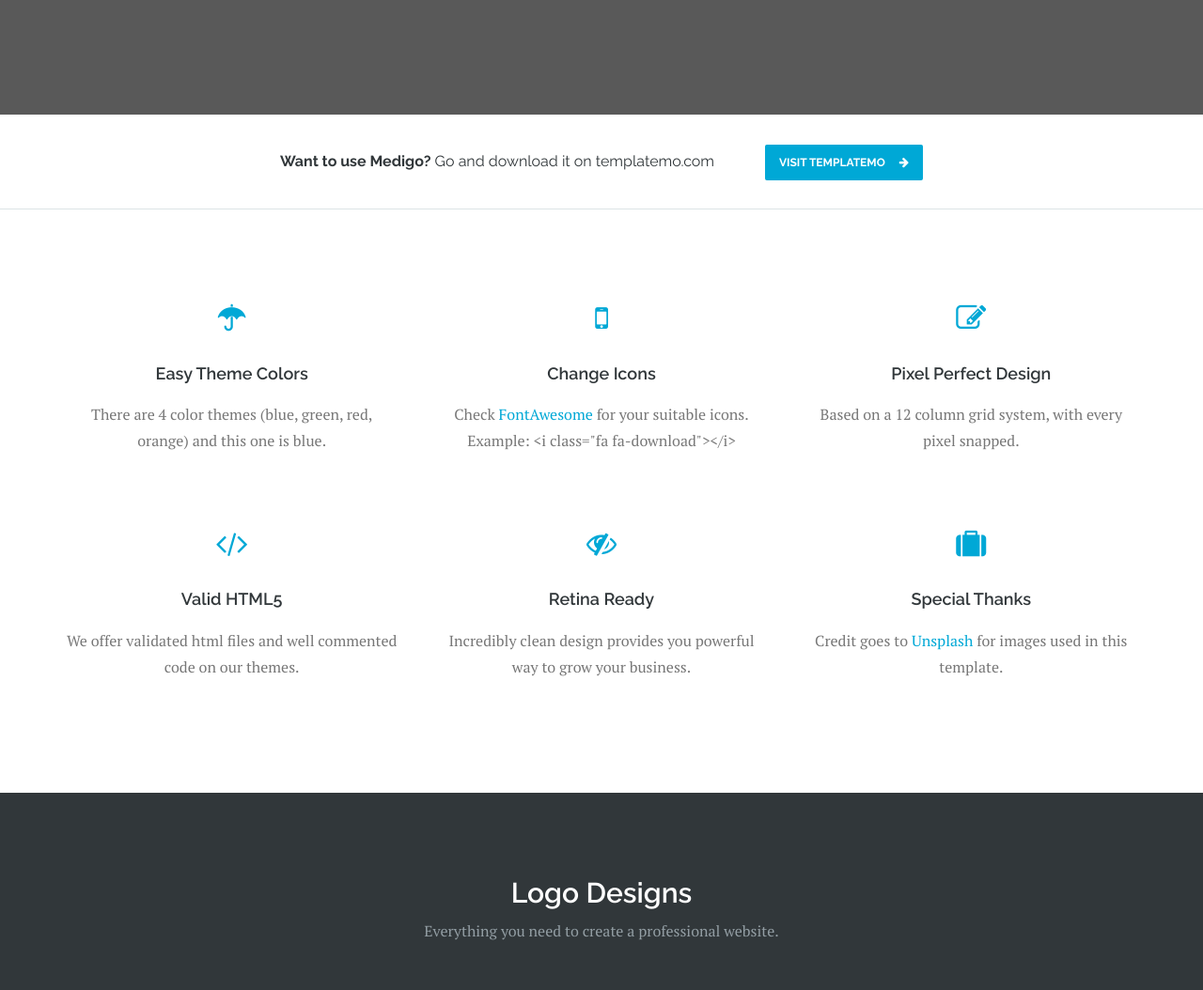
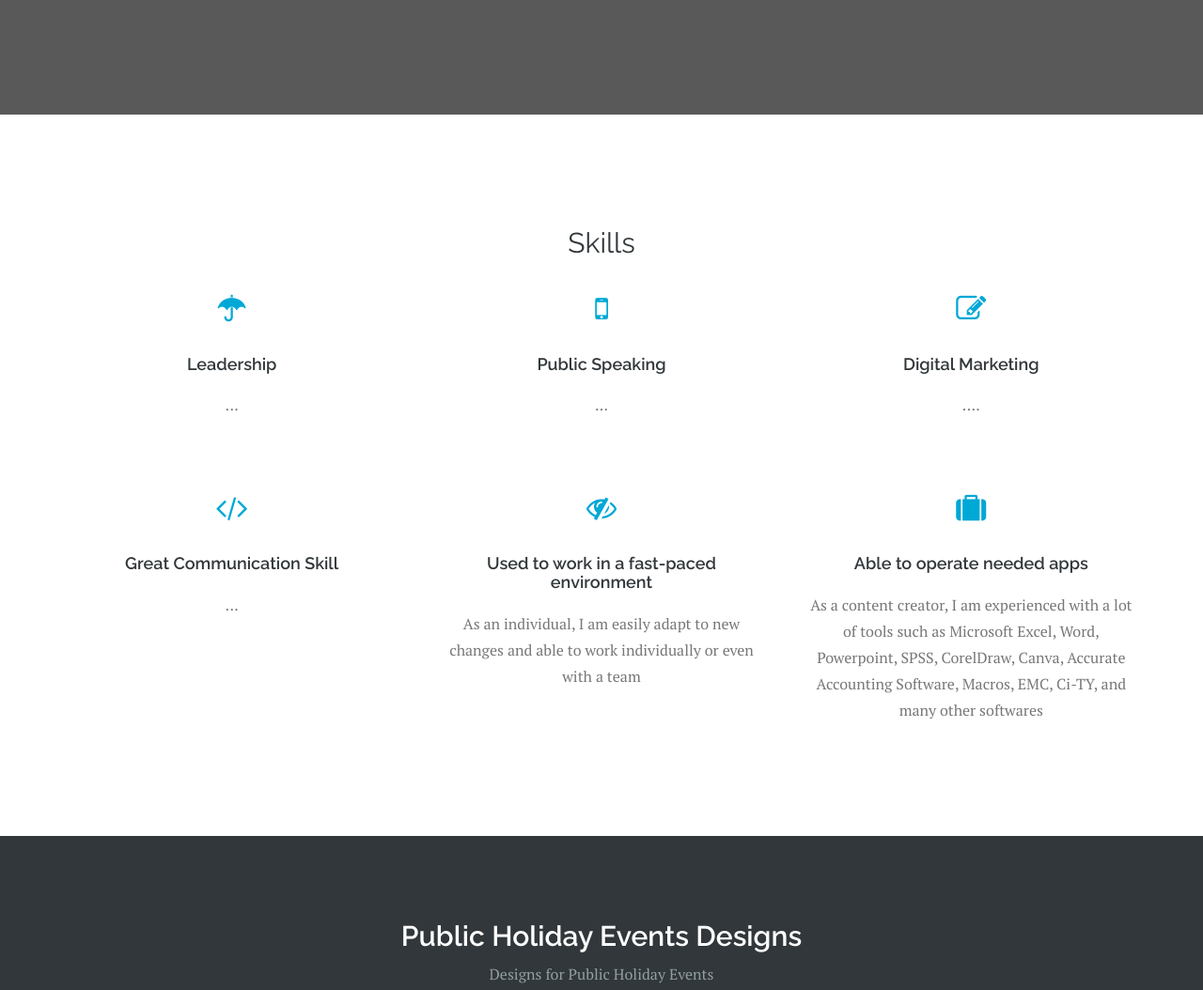
Before and after one commit to marychristabella/marychristabella.github.io, a plain HTML site: page index.html in a window 1280 px wide. Shown: the part 540-1594 px from the top of the page at 94% size. Drawn offline with Linux system fonts and the light colour scheme.

Commit message:
Fix few template

```diff
--- a/index.html
+++ b/index.html
@@ -65,19 +65,12 @@
 	    </div> <!-- /.parallax-overlay -->
 	</section> <!-- /#homeIntro -->
 
-	<section class="cta clearfix">
-		<div class="container">
-			<div class="row">
-				<div class="col-md-12">
-					<h4 class="cta-title"><strong>Want to use Medigo?</strong> Go and download it on templatemo.com</h4>
-					<a href="#" class="main-button accent-color">Visit templatemo<i class="icon-button fa fa-arrow-right"></i></a>
-				</div> <!-- /.col-md-12 -->
-			</div> <!-- /.row -->
-		</div> <!-- /.container -->
-	</section> <!-- /.cta -->
-
 	<section class="light-content services">
 		<div class="container">
+            <div class="row text-center">
+                <h2>Skills</h2>
+            </div>
+            <br>
 			<div class="row">
 
 				<div class="col-md-4 col-sm-4">
@@ -86,8 +79,8 @@
 							<i class="fa fa-umbrella fa-2x"></i>
 						</div> <!-- /.service-icon-wrap -->
 						<div class="service-cnt-wrap">
-							<h3 class="service-title">Easy Theme Colors</h3>
-							<p>There are 4 color themes (blue, green, red, orange) and this one is blue.</p>
+							<h3 class="service-title">Leadership</h3>
+							<p>...</p>
 						</div> <!-- /.service-cnt-wrap -->
 					</div> <!-- /.service-box-wrap -->
 				</div> <!-- /.col-md-4 -->
@@ -98,8 +91,8 @@
 							<i class="fa fa-mobile-phone fa-2x"></i>
 						</div> <!-- /.service-icon-wrap -->
 						<div class="service-cnt-wrap">
-							<h3 class="service-title">Change Icons</h3>
-							<p>Check <a rel="nofollow" href="http://fontawesome.io/icons/" target="_blank">FontAwesome</a> for your suitable icons. Example: &lt;i class="fa fa-download"&gt;&lt;/i&gt;</p>
+							<h3 class="service-title">Public Speaking</h3>
+							<p>...</p>
 						</div> <!-- /.service-cnt-wrap -->
 					</div> <!-- /.service-box-wrap -->
 				</div> <!-- /.col-md-4 -->
@@ -110,8 +103,8 @@
 							<i class="fa fa-pencil-square-o fa-2x"></i>
 						</div> <!-- /.service-icon-wrap -->
 						<div class="service-cnt-wrap">
-							<h3 class="service-title">Pixel Perfect Design</h3>
-							<p>Based on a 12 column grid system, with every pixel snapped.</p>
+							<h3 class="service-title">Digital Marketing</h3>
+							<p>....</p>
 						</div> <!-- /.service-cnt-wrap -->
 					</div> <!-- /.service-box-wrap -->
 				</div> <!-- /.col-md-4 -->
@@ -126,8 +119,8 @@
 							<i class="fa fa-code fa-2x"></i>
 						</div> <!-- /.service-icon-wrap -->
 						<div class="service-cnt-wrap">
-							<h3 class="service-title">Valid HTML5</h3>
-							<p>We offer validated html files and well commented code on our themes.</p>
+							<h3 class="service-title">Great Communication Skill</h3>
+							<p>...</p>
 						</div> <!-- /.service-cnt-wrap -->
 					</div> <!-- /.service-box-wrap -->
 				</div> <!-- /.col-md-4 -->
@@ -138,8 +131,8 @@
 							<i class="fa fa-eye-slash fa-2x"></i>
 						</div> <!-- /.service-icon-wrap -->
 						<div class="service-cnt-wrap">
-							<h3 class="service-title">Retina Ready</h3>
-							<p>Incredibly clean design provides you powerful way to grow your business.</p>
+							<h3 class="service-title">Used to work in a fast-paced environment</h3>
+							<p>As an individual, I am easily adapt to new changes and able to work individually or even with a team</p>
 						</div> <!-- /.service-cnt-wrap -->
 					</div> <!-- /.service-box-wrap -->
 				</div> <!-- /.col-md-4 -->
@@ -150,8 +143,10 @@
 							<i class="fa fa-suitcase fa-2x"></i>
 						</div> <!-- /.service-icon-wrap -->
 						<div class="service-cnt-wrap">
-							<h3 class="service-title">Special Thanks</h3>
-							<p>Credit goes to <a rel="nofollow" href="http://unsplash.com/" target="_blank">Unsplash</a> for images used in this template.</p>
+							<h3 class="service-title">Able to operate needed apps</h3>
+							<p>
+                                As a content creator, I am experienced with a lot of tools such as Microsoft Excel, Word, Powerpoint, SPSS, CorelDraw, Canva, Accurate Accounting Software, Macros, EMC, Ci-TY, and many other softwares
+                            </p>
 						</div> <!-- /.service-cnt-wrap -->
 					</div> <!-- /.service-box-wrap -->
 				</div> <!-- /.col-md-4 -->
@@ -159,14 +154,13 @@
 			</div> <!-- /.row -->
 		</div> <!-- /.container -->
 	</section> <!-- /.services -->
-
 	<section class="dark-content portfolio">
 		<div class="container">
 			<div class="row">
 				<div class="col-md-12">
 					<div class="section-header">
-						<h2 class="section-title">Logo Designs</h2>
-						<p class="section-desc">Everything you need to create a professional website.</p>
+						<h2 class="section-title">Public Holiday Events Designs</h2>
+						<p class="section-desc">Designs for Public Holiday Events</p>
 					</div> <!-- /.section-header -->
 				</div> <!-- /.col-md-12 -->
 			</div> <!-- /.row -->
```
